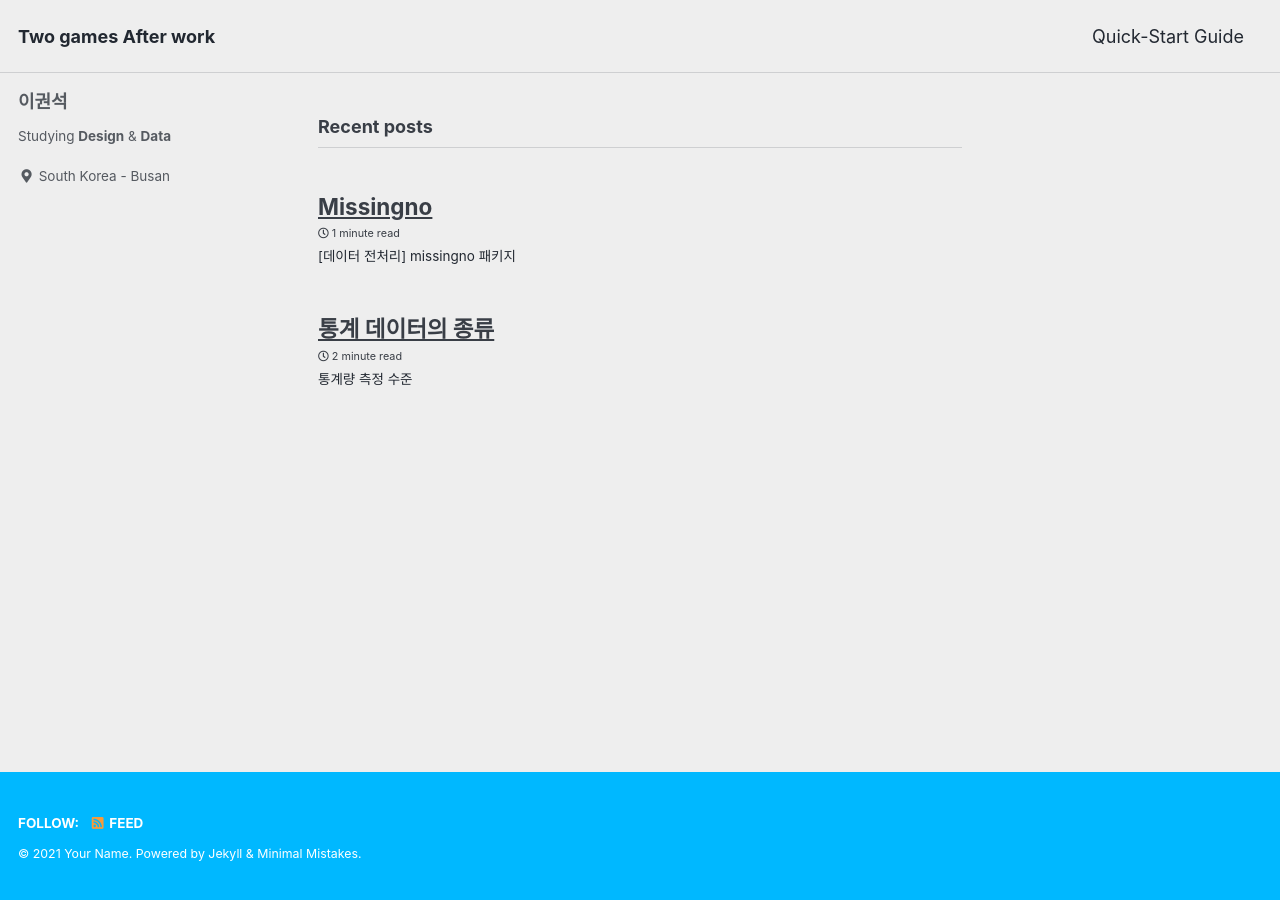
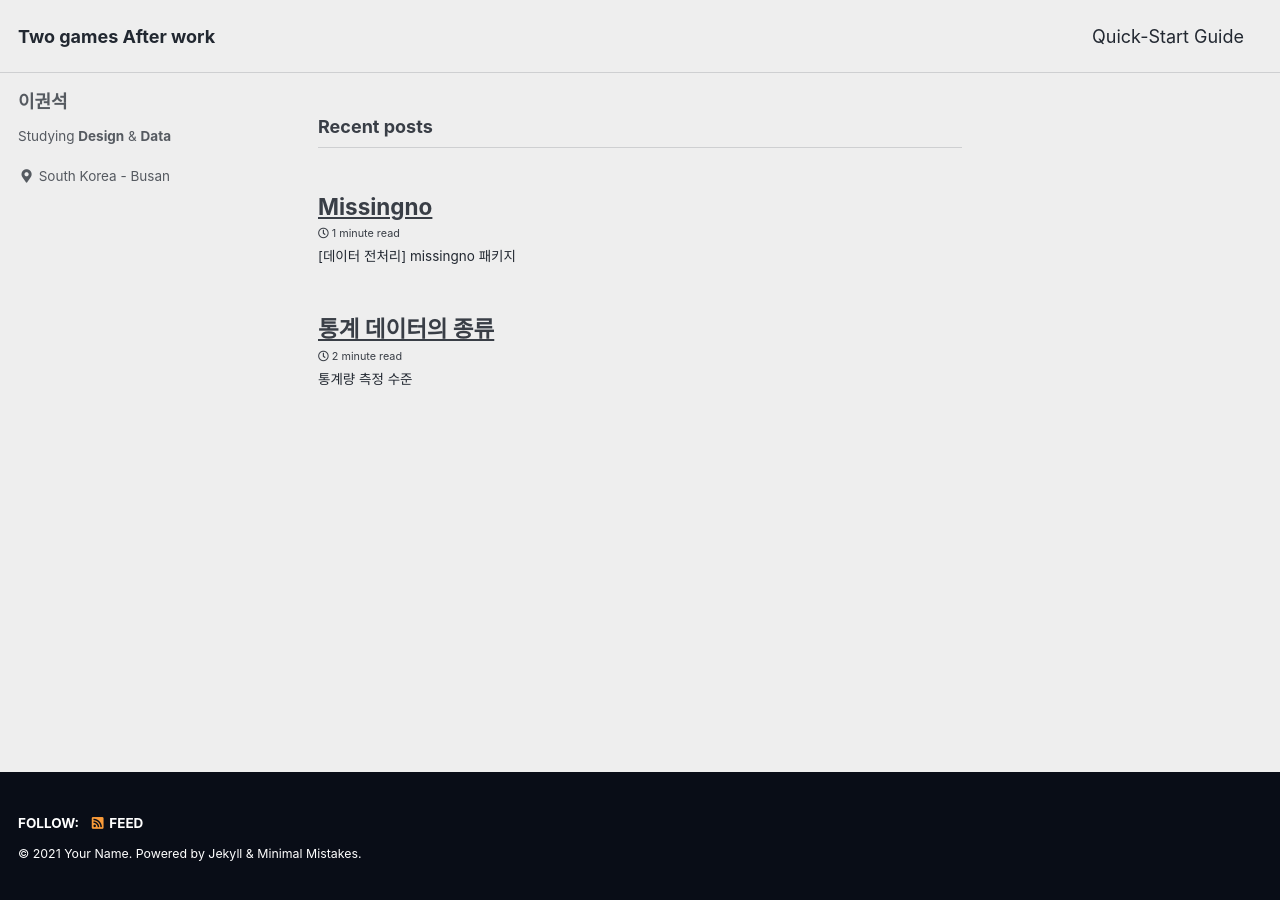
Before and after one commit to LEEGWONSEOK/LEEGWONSEOK.github.io, a Jekyll site: the page built from index.html, in a window 1280 px wide. Built offline with Jekyll 4.4.1, drawn with Linux system fonts in a browser that asks for light colours; cached includes are drawn as plain includes; the list of posts is cut into pages by our own code.

Commit message:
Update _air.scss

```diff
--- a/_sass/minimal-mistakes/skins/_air.scss
+++ b/_sass/minimal-mistakes/skins/_air.scss
@@ -8,7 +8,7 @@ $text-color: #222831 !default;
 $muted-text-color: #393e46 !default;
 $primary-color: #00b8ff !default; //$primary-color: #0092ca !default;
 $border-color: mix(#fff, #393e46, 75%) !default;
-$footer-background-color: $primary-color !default;
+$footer-background-color: #090D17 !default;//$primary-color !default;
 $link-color: #393e46 !default;
 $masthead-link-color: $text-color !default;
 $masthead-link-color-hover: $text-color !default;
```
